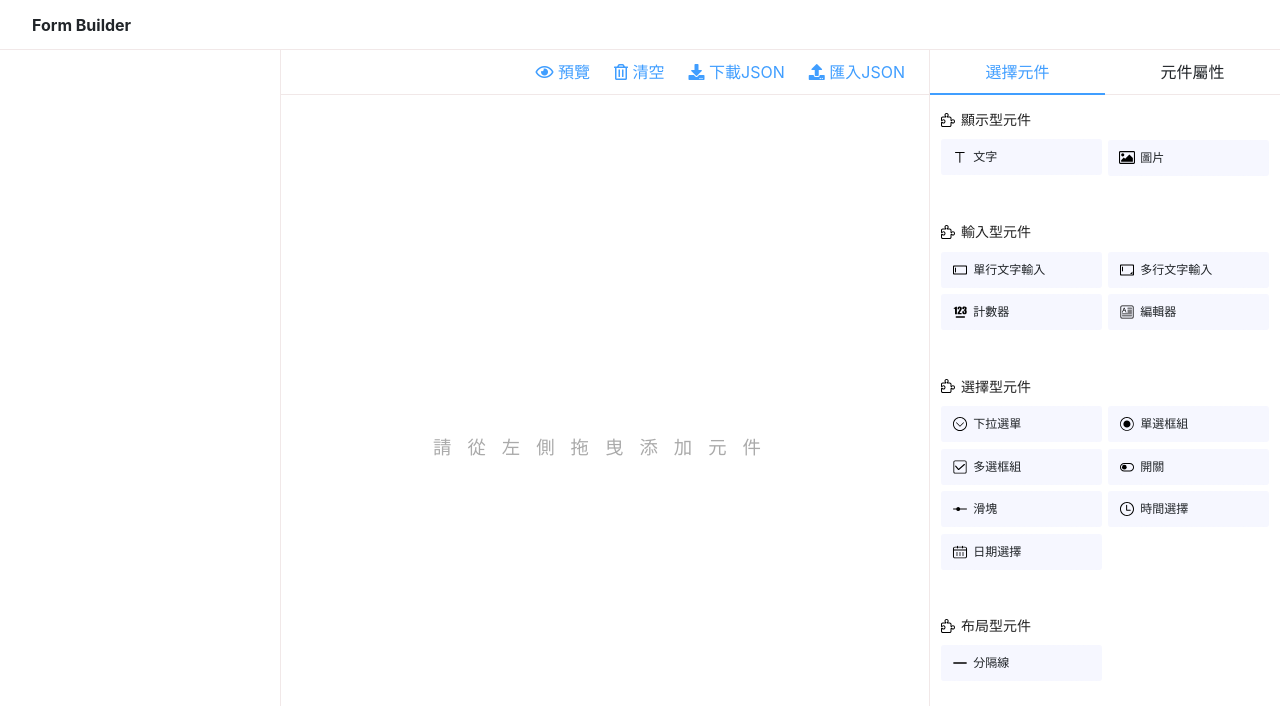
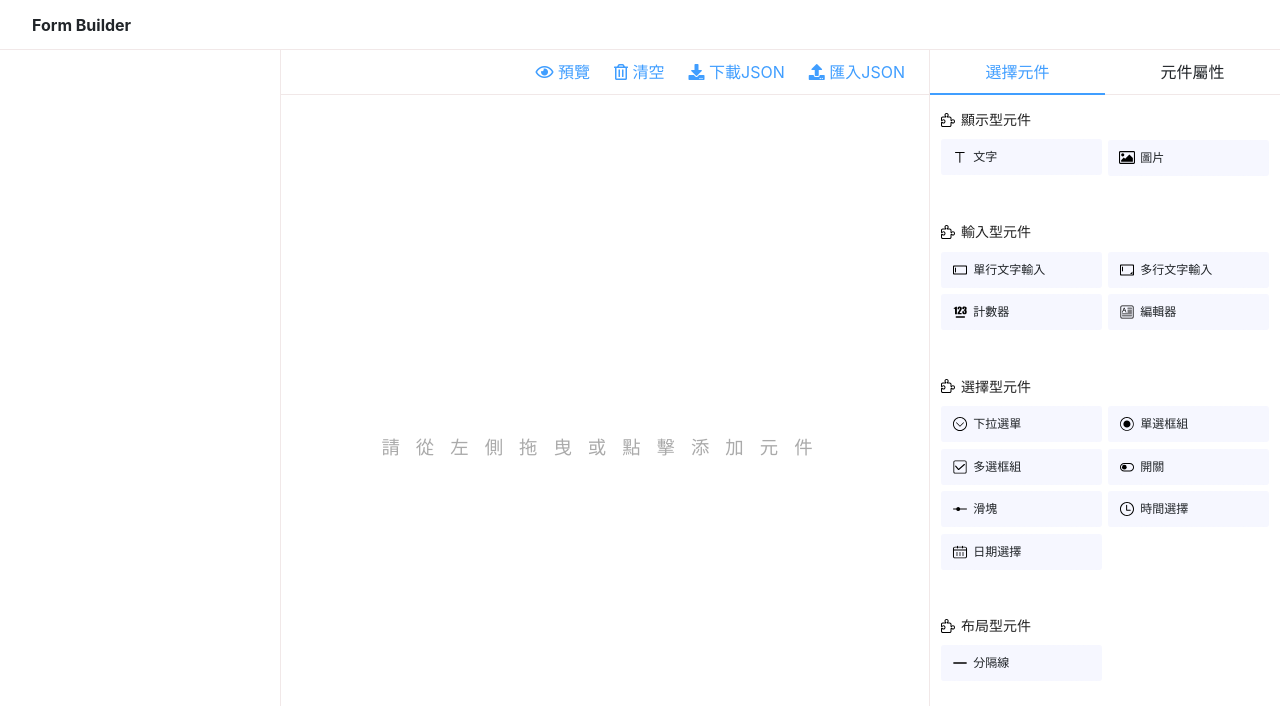
Before and after one commit to 7070587/farm-vue, a Vue app: page /w-home in a window 1280 px wide. Shown: the top 706 px of the page. Built offline with nearby package versions, Linux system fonts and the light colour scheme.

Commit message:
Update | home view | update center text when empty

```diff
--- a/src/views/home/home.vue
+++ b/src/views/home/home.vue
@@ -94,7 +94,7 @@
                             class="generate--empty"
                             v-if="generateList.length === 0"
                         >
-                            請從左側拖曳添加元件
+                            請從左側拖曳或點擊添加元件
                         </div>
                     </draggable>
 
```
